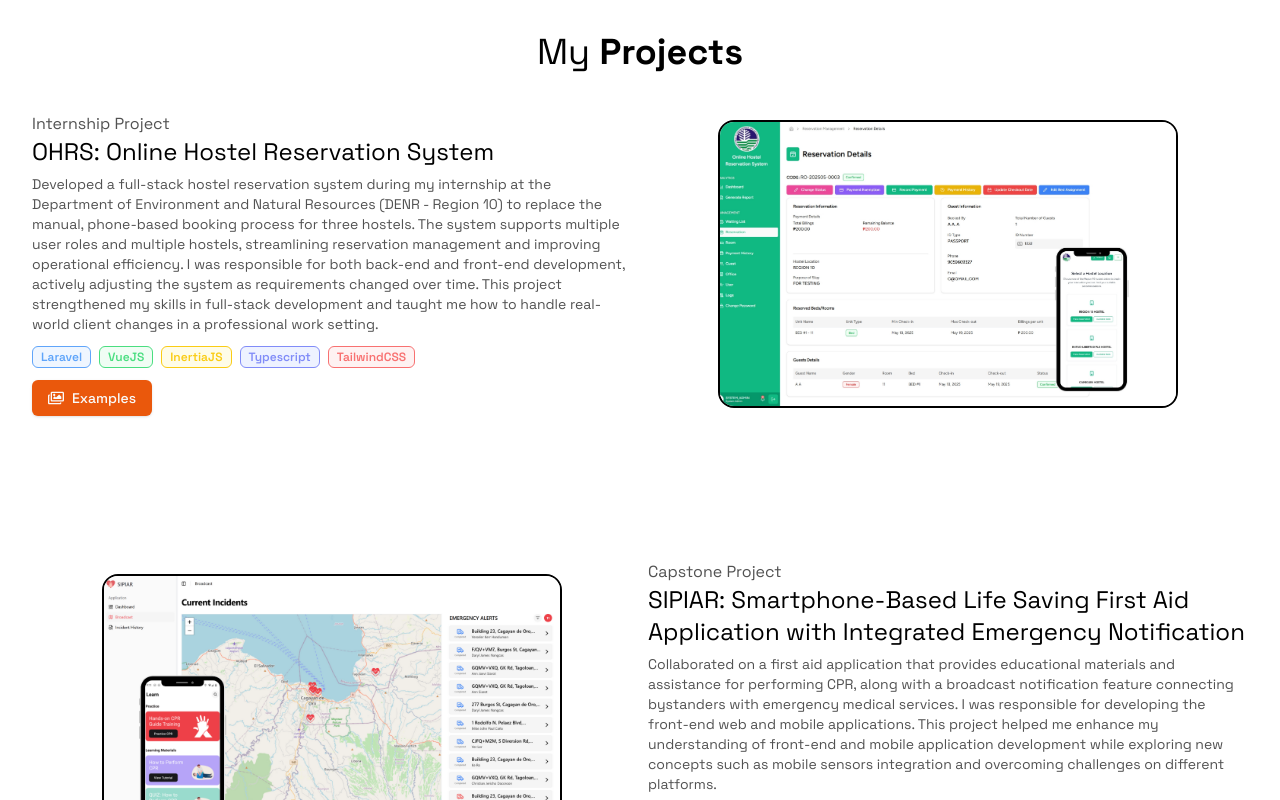
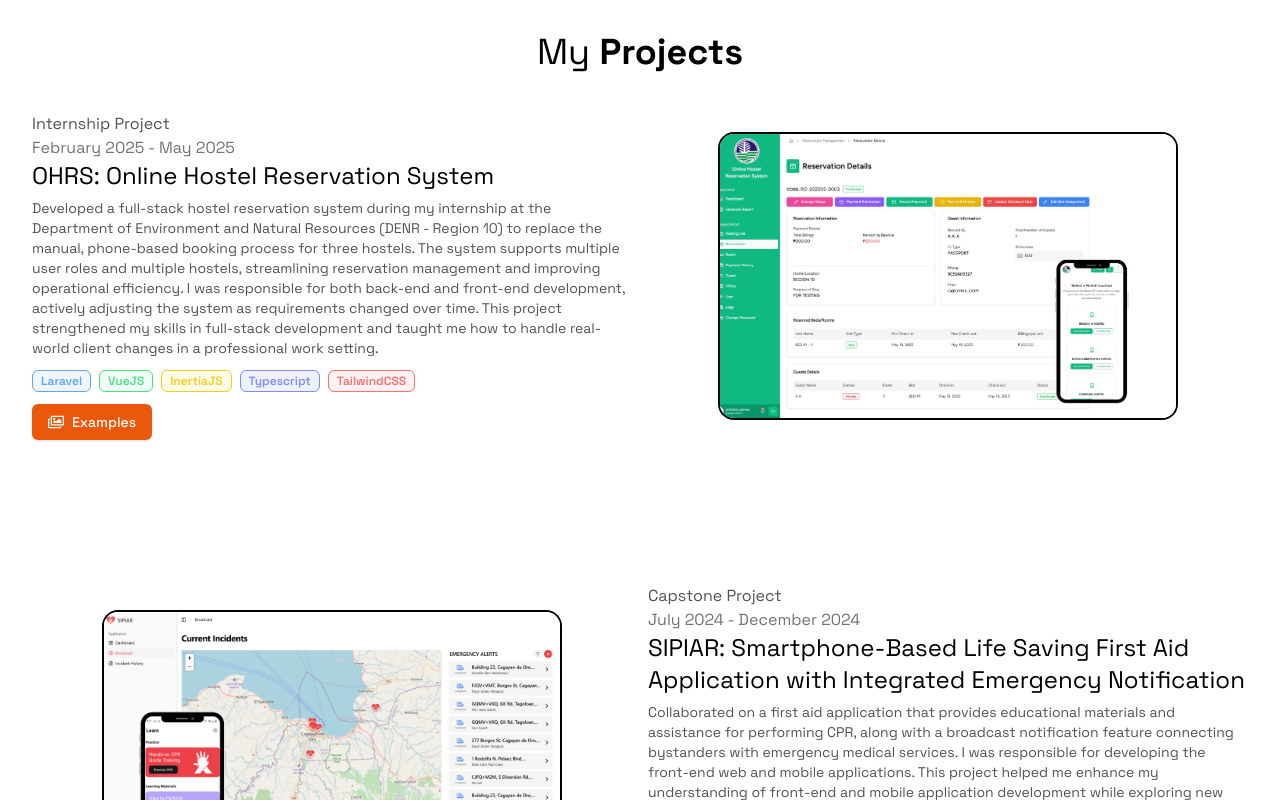
Before and after one commit to Verseler/portfolio, a React (Vite) app: page / in a window 1280 px wide. Shown: the part 2380-3180 px from the top of the page. Built offline with nearby package versions, Linux system fonts and the light colour scheme.

Commit message:
style: add dates on projects

```diff
--- a/src/components/ProjectCard.tsx
+++ b/src/components/ProjectCard.tsx
@@ -23,6 +23,7 @@ export default function ProjectCard({
   title,
   type,
   coverImage,
+  date,
   reverse = false,
 }: ProjectCardProps) {
   const [_, setSearchParams] = useSearchParams();
@@ -54,6 +55,7 @@ export default function ProjectCard({
       </div>
       <div className="flex-1 text-start">
         <p className="text-base 2xl:text-xl text-neutral-600">{type}</p>
+        <span className="text-base text-neutral-500">{date}</span>
         <div>
           <H2>{title}</H2>
           <P>{description}</P>
--- a/src/components/ProjectCards.tsx
+++ b/src/components/ProjectCards.tsx
@@ -21,7 +21,7 @@ export default function ProjectsCards({ projects }: ProjectCardsProps) {
         return <ProjectCard key={project.id} reverse={isEven} {...project} />;
       })}
 
-      {<ImageCarousel images={exampleImages} />}
+      <ImageCarousel images={exampleImages} />
     </div>
   );
 }
```
